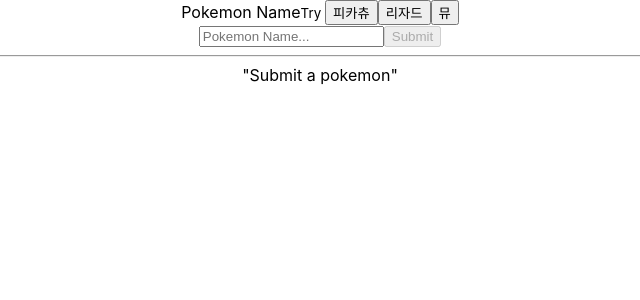
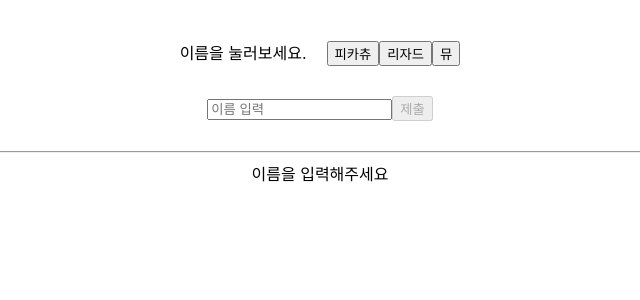
Before and after one commit to dongha1992/react-component, a React (Create React App) app: page /auth in a window 1280 px wide. Shown: the top 300 px of the page, without its empty margins (320-960 px from the left). Built offline with nearby package versions, Linux system fonts and the light colour scheme; what axios-mock-adapter would draw is missing.

Commit message:
useTransition

```diff
--- a/src/Async/util/pokemon.js
+++ b/src/Async/util/pokemon.js
@@ -2,6 +2,8 @@
 import { ErrorBoundary } from "react-error-boundary";
 import { preloadImage } from "../../Suspense/util";
 // const homepage = process.env.NODE_ENV === "production" ? pkg.homepage : "/";
+
+const BASE_URL = "https://graphql-pokemon2.vercel.app/";
 const homepage = "https://react-suspense.netlify.app/";
 const fallbackImgUrl = `${homepage}img/pokemon/fallback-pokemon.jpg`;
 preloadImage(`${homepage}img/pokeball.png`);
@@ -15,7 +17,7 @@
   ).padStart(2, "0")}.${String(date.getMilliseconds()).padStart(3, "0")}`;
 
 // the delay argument is for faking things out a bit
-function fetchPokemon(name, delay = 1500) {
+function fetchPokemon(name, delay = 1000) {
   const pokemonQuery = `
     query PokemonInfo($name: String) {
       pokemon(name: $name) {
@@ -33,15 +35,16 @@
       }
     }
   `;
+  console.log("%c POST ->", "color:green", BASE_URL);
 
   return window
-    .fetch("https://graphql-pokemon2.vercel.app/", {
+    .fetch(BASE_URL, {
       // learn more about this API here: https://wayfair.github.io/dociql/
       // test pokemon queries here: https://graphql-pokemon2.vercel.app/
       method: "POST",
       headers: {
         "content-type": "application/json;charset=UTF-8",
-        delay: delay,
+        delay,
       },
       body: JSON.stringify({
         query: pokemonQuery,
@@ -154,10 +157,15 @@
   }
 
   return (
-    <form onSubmit={handleSubmit} className="pokemon-form">
-      <label htmlFor="pokemonName-input">Pokemon Name</label>
+    <form
+      onSubmit={handleSubmit}
+      className="pokemon-form"
+      style={{ marginTop: "40px" }}
+    >
+      <label htmlFor="pokemonName-input" style={{ marginRight: "20px" }}>
+        이름을 눌러보세요.
+      </label>
       <small>
-        Try{" "}
         <button
           className="invisible-button"
           type="button"
@@ -180,17 +188,17 @@
           뮤
         </button>
       </small>
-      <div>
+      <div style={{ margin: "30px" }}>
         <input
           className="pokemonName-input"
           id="pokemonName-input"
           name="pokemonName"
-          placeholder="Pokemon Name..."
+          placeholder="이름 입력"
           value={pokemonName}
           onChange={handleChange}
         />
         <button type="submit" disabled={!pokemonName.length}>
-          Submit
+          제출
         </button>
       </div>
     </form>
--- a/src/Suspense/RenderAsYouFetch.tsx
+++ b/src/Suspense/RenderAsYouFetch.tsx
@@ -1,13 +1,13 @@
-import * as React from "react";
+import { Suspense, useEffect, useState, useTransition } from "react";
 import {
   fetchPokemon,
   PokemonInfoFallback,
   PokemonForm,
   PokemonDataView,
-  PokemonErrorBoundary,
+  PokemonErrorBoundary as ErrorBoundary,
 } from "../Async/util/pokemon";
 import { createResource } from "./util";
-
+import "./index.css";
 interface PokemonData {
   name: string;
   sprites: {
@@ -27,21 +27,31 @@
   );
 }
 
+function getResource(name: string): { read: () => PokemonData } {
+  return createResource(fetchPokemon(name));
+}
+
 function RenderAsYouFetch() {
-  const [pokemonName, setPokemonName] = React.useState<string>("");
-  const [pokemonResource, setPokemonResource] = React.useState<{
+  const [pokemonName, setPokemonName] = useState<string>("");
+  const [pokemonResource, setPokemonResource] = useState<{
     read: () => PokemonData;
   } | null>(null);
 
-  React.useEffect(() => {
+  const [isPending, startTransition] = useTransition();
+
+  useEffect(() => {
     if (!pokemonName) {
       setPokemonResource(null);
       return;
     }
-    setPokemonResource(createResource(fetchPokemon(pokemonName)));
-  }, [pokemonName]);
+    startTransition(() => {
+      setPokemonResource(getResource(pokemonName));
+    });
+  }, [pokemonName, startTransition]);
 
-  function handleSubmit(newPokemonName: any) {
+  console.log(isPending, "useTransition의 isPending");
+
+  function handleSubmit(newPokemonName: string) {
     setPokemonName(newPokemonName);
   }
 
@@ -53,20 +63,17 @@
     <div className="pokemon-info-app">
       <PokemonForm pokemonName={pokemonName} onSubmit={handleSubmit} />
       <hr />
-      <React.Suspense fallback={<PokemonInfoFallback name={pokemonName} />}>
-        <div className="pokemon-info">
-          {pokemonResource ? (
-            <PokemonErrorBoundary
-              onReset={handleReset}
-              resetKeys={[pokemonResource]}
-            >
+      <div className={`pokemon-info ${isPending ? `pokemon-loading` : ""}`}>
+        {pokemonResource ? (
+          <ErrorBoundary onReset={handleReset} resetKeys={[pokemonResource]}>
+            <Suspense fallback={<PokemonInfoFallback name={pokemonName} />}>
               <PokemonInfo pokemonResource={pokemonResource} />
-            </PokemonErrorBoundary>
-          ) : (
-            <span>"Submit a pokemon"</span>
-          )}
-        </div>
-      </React.Suspense>
+            </Suspense>
+          </ErrorBoundary>
+        ) : (
+          <span>이름을 입력해주세요</span>
+        )}
+      </div>
     </div>
   );
 }
--- /dev/null
+++ b/src/Suspense/index.css
@@ -0,0 +1,5 @@
+.pokemon-info.pokemon-loading {
+  opacity: 0.6;
+  transition: opacity 0s;
+  transition-delay: 0.4s;
+}
--- a/src/index.tsx
+++ b/src/index.tsx
@@ -23,12 +23,12 @@
 );
 
 root.render(
-  <React.StrictMode>
-    <QueryClientProvider client={queryClient}>
-      <App />
-      <ToastContainer />
-    </QueryClientProvider>
-  </React.StrictMode>
+  // <React.StrictMode>
+  <QueryClientProvider client={queryClient}>
+    <App />
+    <ToastContainer />
+  </QueryClientProvider>
+  // </React.StrictMode>
 );
 
 // If you want to start measuring performance in your app, pass a function
```
